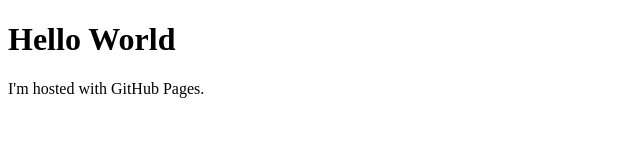
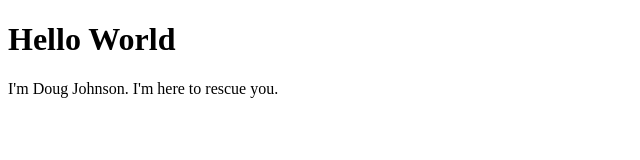
Before and after one commit to dougsgeemail/dougsgeemail.github.io, a plain HTML site: page index.html in a window 1280 px wide. Shown: the whole page, without its empty margins (0-640 px from the left). Drawn offline with Linux system fonts and the light colour scheme.

Commit message:
Update index.html

```diff
--- a/index.html
+++ b/index.html
@@ -2,6 +2,6 @@
 <html>
 <body>
 <h1>Hello World</h1>
-<p>I'm hosted with GitHub Pages.</p>
+<p>I'm Doug Johnson. I'm here to rescue you.</p>
 </body>
 </html>
```
